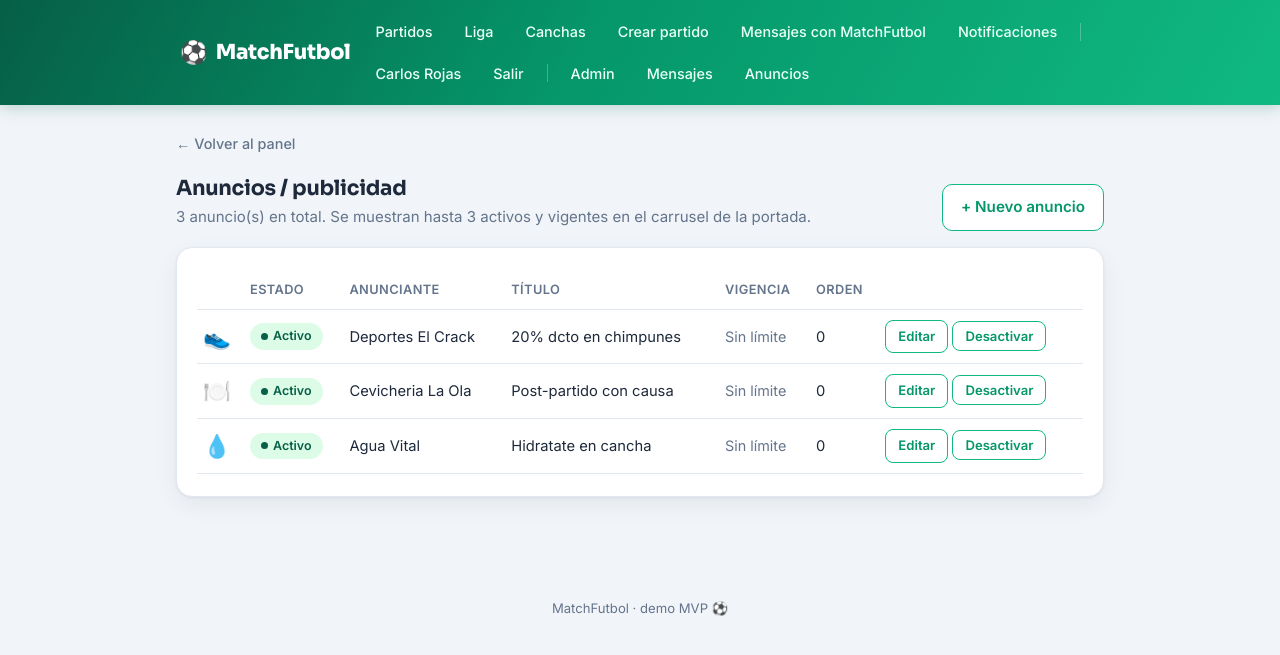
After one commit to carl218410-svg/matchfutbol-app, a Flask app: page /admin/anuncios in a window 1280 px wide. The commit adds this page. Shown: the top 655 px of the page. Run offline with Flask 3, Linux system fonts and the light colour scheme; the visitor is signed in with stand-in values (Sample User, id 1); data comes from the database, SQL or seed files in the repository; tables that the repository leaves empty hold one stand-in row (values such as "Sample post").

Commit message:
Panel admin de anuncios: imagen real, vigencia programada y orden

```diff
--- a/app.py
+++ b/app.py
@@ -23,7 +23,7 @@ from werkzeug.security import generate_password_hash, check_password_hash
 from werkzeug.middleware.proxy_fix import ProxyFix
 from flask import (
     Flask, request, redirect, url_for, render_template, flash, jsonify,
-    session, g,
+    session, g, Response,
 )
 from authlib.integrations.flask_client import OAuth
 
@@ -44,6 +44,9 @@ app.secret_key = os.environ.get("MATCHFUTBOL_SECRET_KEY", "matchfutbol-huacho-de
 # manda a Google no coincide con el que registraste (error 400
 # redirect_uri_mismatch) porque el esquema no calza.
 app.wsgi_app = ProxyFix(app.wsgi_app, x_for=1, x_proto=1, x_host=1, x_prefix=1)
+# Límite de tamaño de subida (imágenes de anuncios): evita que alguien mande
+# un archivo gigante por error y sature la base de datos/memoria.
+app.config["MAX_CONTENT_LENGTH"] = 3 * 1024 * 1024
 
 PASSWORD_DEMO_DEFAULT = "huacho123"  # password de los usuarios sembrados en _seed()
 ADMIN_PASSWORD = os.environ.get("MATCHFUTBOL_ADMIN_PASSWORD", "admin123")
@@ -362,6 +365,11 @@ def init_db():
     _add_column_if_missing(conn, "usuarios", "google_id", "google_id TEXT")
     _add_column_if_missing(conn, "canchas", "gestion_reservas",
                             "gestion_reservas TEXT NOT NULL DEFAULT 'interna'")
+    _add_column_if_missing(conn, "anuncios", "imagen_datos", "imagen_datos BLOB")
+    _add_column_if_missing(conn, "anuncios", "imagen_mime", "imagen_mime TEXT")
+    _add_column_if_missing(conn, "anuncios", "fecha_inicio", "fecha_inicio TEXT")
+    _add_column_if_missing(conn, "anuncios", "fecha_fin", "fecha_fin TEXT")
+    _add_column_if_missing(conn, "anuncios", "orden", "orden INTEGER NOT NULL DEFAULT 0")
     # El telefono pasa a ser opcional (dato de perfil, no credencial de
     # acceso) — reconstruye la tabla si venia de una version anterior donde
     # era NOT NULL UNIQUE.
@@ -1003,9 +1011,13 @@ def index():
         r["distrito"] for r in
         conn.execute("SELECT DISTINCT distrito FROM partidos ORDER BY distrito").fetchall()
     ]
-    # anuncios patrocinados: hasta 3 activos para el carrusel
+    # anuncios patrocinados: hasta 3 activos y vigentes para el carrusel
     anuncios = conn.execute(
-        "SELECT * FROM anuncios WHERE activo = 1 ORDER BY id LIMIT 3"
+        "SELECT * FROM anuncios WHERE activo = 1 "
+        "AND (fecha_inicio IS NULL OR fecha_inicio <= ?) "
+        "AND (fecha_fin IS NULL OR fecha_fin >= ?) "
+        "ORDER BY orden, id LIMIT 3",
+        (hoy, hoy),
     ).fetchall()
     conn.close()
     return render_template(
@@ -1724,6 +1736,8 @@ def admin_dashboard():
             "SELECT COUNT(DISTINCT organizador_id) AS n FROM mensajes_admin "
             "WHERE de_admin=0 AND leido_admin=0"
         ),
+        "anuncios_activos": contar("SELECT COUNT(*) AS n FROM anuncios WHERE activo=1"),
+        "anuncios_totales": contar("SELECT COUNT(*) AS n FROM anuncios"),
     }
     recaudado = conn.execute(
         "SELECT COALESCE(SUM(CASE WHEN i.rol='arquero' THEN p.precio_arquero ELSE p.precio_jugador "
@@ -2174,6 +2188,167 @@ def rechazar_reserva(reserva_id):
 
 
 # ---------------------------------------------------------------------------
+# Anuncios / publicidad (panel admin)
+# ---------------------------------------------------------------------------
+IMAGEN_ANUNCIO_MAX_BYTES = 2 * 1024 * 1024  # 2 MB
+
+
+def _leer_imagen_anuncio(archivo):
+    """Valida y devuelve (datos, mime) de un campo de archivo subido, o
+    (None, None) si no se subió nada. Lanza ValueError si el archivo no
+    parece una imagen o es demasiado pesado."""
+    if archivo is None or not archivo.filename:
+        return None, None
+    mime = archivo.mimetype or ""
+    if not mime.startswith("image/"):
+        raise ValueError("El archivo debe ser una imagen (JPG, PNG, etc.).")
+    datos = archivo.read()
+    if len(datos) > IMAGEN_ANUNCIO_MAX_BYTES:
+        raise ValueError("La imagen pesa demasiado (máximo 2 MB).")
+    return datos, mime
+
+
+@app.route("/anuncios/<int:anuncio_id>/imagen")
+def anuncio_imagen(anuncio_id):
+    conn = get_db()
+    a = conn.execute(
+        "SELECT imagen_datos, imagen_mime FROM anuncios WHERE id = ?", (anuncio_id,)
+    ).fetchone()
+    conn.close()
+    if a is None or not a["imagen_datos"]:
+        return "", 404
+    return Response(a["imagen_datos"], mimetype=a["imagen_mime"] or "image/jpeg")
+
+
+@app.route("/admin/anuncios")
+@admin_required
+def admin_anuncios():
+    conn = get_db()
+    anuncios = conn.execute("SELECT * FROM anuncios ORDER BY activo DESC, orden, id").fetchall()
+    conn.close()
+    return render_template("admin_anuncios.html", anuncios=anuncios)
+
+
+@app.route("/admin/anuncios/nuevo", methods=["GET", "POST"])
+@admin_required
+def nuevo_anuncio():
+    if request.method == "POST":
+        conn = get_db()
+        try:
+            datos, mime = _leer_imagen_anuncio(request.files.get("imagen"))
+            conn.execute(
+                "INSERT INTO anuncios (anunciante, titulo, texto, emoji, url, activo, "
+                "imagen_datos, imagen_mime, fecha_inicio, fecha_fin, orden, creado_en) "
+                "VALUES (?,?,?,?,?,1,?,?,?,?,?,?)",
+                (
+                    request.form["anunciante"].strip(),
+                    request.form["titulo"].strip(),
+                    request.form["texto"].strip(),
+                    request.form.get("emoji", "📣").strip() or "📣",
+                    request.form.get("url", "").strip() or None,
+                    datos,
+                    mime,
+                    request.form.get("fecha_inicio", "").strip() or None,
+                    request.form.get("fecha_fin", "").strip() or None,
+                    int(request.form.get("orden") or 0),
+                    datetime.now().isoformat(timespec="seconds"),
+                ),
+            )
+            conn.commit()
+            flash("Anuncio creado.", "ok")
+            conn.close()
+            return redirect(url_for("admin_anuncios"))
+        except ValueError as e:
+            flash(str(e) or "Revisa los datos del formulario.", "error")
+        except KeyError:
+            flash("Revisa los datos del formulario.", "error")
+        conn.close()
+    return render_template("admin_anuncio_form.html", anuncio=None)
+
+
+@app.route("/admin/anuncios/<int:anuncio_id>/editar", methods=["GET", "POST"])
+@admin_required
+def editar_anuncio(anuncio_id):
+    conn = get_db()
+    anuncio = conn.execute("SELECT * FROM anuncios WHERE id = ?", (anuncio_id,)).fetchone()
+    if anuncio is None:
+        conn.close()
+        flash("Ese anuncio no existe.", "error")
+        return redirect(url_for("admin_anuncios"))
+    if request.method == "POST":
+        try:
+            datos, mime = _leer_imagen_anuncio(request.files.get("imagen"))
+            if datos is None:
+                # No se subió una imagen nueva: conserva la que ya tenía.
+                conn.execute(
+                    "UPDATE anuncios SET anunciante=?, titulo=?, texto=?, emoji=?, url=?, "
+                    "fecha_inicio=?, fecha_fin=?, orden=? WHERE id=?",
+                    (
+                        request.form["anunciante"].strip(),
+                        request.form["titulo"].strip(),
+                        request.form["texto"].strip(),
+                        request.form.get("emoji", "📣").strip() or "📣",
+                        request.form.get("url", "").strip() or None,
+                        request.form.get("fecha_inicio", "").strip() or None,
+                        request.form.get("fecha_fin", "").strip() or None,
+                        int(request.form.get("orden") or 0),
+                        anuncio_id,
+                    ),
+                )
+            else:
+                conn.execute(
+                    "UPDATE anuncios SET anunciante=?, titulo=?, texto=?, emoji=?, url=?, "
+                    "imagen_datos=?, imagen_mime=?, fecha_inicio=?, fecha_fin=?, orden=? "
+                    "WHERE id=?",
+                    (
+                        request.form["anunciante"].strip(),
+                        request.form["titulo"].strip(),
+                        request.form["texto"].strip(),
+                        request.form.get("emoji", "📣").strip() or "📣",
+                        request.form.get("url", "").strip() or None,
+                        datos,
+                        mime,
+                        request.form.get("fecha_inicio", "").strip() or None,
+                        request.form.get("fecha_fin", "").strip() or None,
+                        int(request.form.get("orden") or 0),
+                        anuncio_id,
+                    ),
+                )
+            conn.commit()
+            flash("Anuncio actualizado.", "ok")
+            conn.close()
+            return redirect(url_for("admin_anuncios"))
+        except ValueError as e:
+            flash(str(e) or "Revisa los datos del formulario.", "error")
+        except KeyError:
+            flash("Revisa los datos del formulario.", "error")
+    conn.close()
+    return render_template("admin_anuncio_form.html", anuncio=anuncio)
+
+
+@app.route("/admin/anuncios/<int:anuncio_id>/activar", methods=["POST"])
+@admin_required
+def activar_anuncio(anuncio_id):
+    conn = get_db()
+    conn.execute("UPDATE anuncios SET activo = 1 WHERE id = ?", (anuncio_id,))
+    conn.commit()
+    conn.close()
+    flash("Anuncio activado.", "ok")
+    return redirect(url_for("admin_anuncios"))
+
+
+@app.route("/admin/anuncios/<int:anuncio_id>/desactivar", methods=["POST"])
+@admin_required
+def desactivar_anuncio(anuncio_id):
+    conn = get_db()
+    conn.execute("UPDATE anuncios SET activo = 0 WHERE id = ?", (anuncio_id,))
+    conn.commit()
+    conn.close()
+    flash("Anuncio desactivado.", "ok")
+    return redirect(url_for("admin_anuncios"))
+
+
+# ---------------------------------------------------------------------------
 # Liga MatchFutbol — tabla de posiciones
 # ---------------------------------------------------------------------------
 @app.route("/liga")
--- /dev/null
+++ b/templates/admin_anuncios.html
@@ -0,0 +1,66 @@
+{% extends "base.html" %}
+{% block content %}
+  <a href="{{ url_for('admin_dashboard') }}" class="back-link">← Volver al panel</a>
+  <div style="display:flex; justify-content:space-between; align-items:center; flex-wrap:wrap; gap:10px;">
+    <div>
+      <h2 class="section-title">Anuncios / publicidad</h2>
+      <p class="section-sub">{{ anuncios|length }} anuncio(s) en total. Se muestran hasta 3 activos y vigentes en el carrusel de la portada.</p>
+    </div>
+    <a class="btn sec" href="{{ url_for('nuevo_anuncio') }}">+ Nuevo anuncio</a>
+  </div>
+
+  {% if not anuncios %}
+    <div class="card"><p class="muted">Todavía no hay anuncios.</p></div>
+  {% else %}
+    <div class="card">
+      <div class="table-wrap">
+      <table>
+        <tr>
+          <th></th><th>Estado</th><th>Anunciante</th><th>Título</th>
+          <th>Vigencia</th><th>Orden</th><th></th>
+        </tr>
+        {% for a in anuncios %}
+          <tr>
+            <td>
+              {% if a.imagen_mime %}
+                <img src="{{ url_for('anuncio_imagen', anuncio_id=a.id) }}" alt="" style="width:40px;height:40px;object-fit:cover;border-radius:8px;">
+              {% else %}
+                <span style="font-size:1.4rem">{{ a.emoji }}</span>
+              {% endif %}
+            </td>
+            <td>
+              {% if a.activo %}
+                <span class="badge ok"><span class="dot"></span>Activo</span>
+              {% else %}
+                <span class="badge full">Desactivado</span>
+              {% endif %}
+            </td>
+            <td>{{ a.anunciante }}</td>
+            <td>{{ a.titulo }}</td>
+            <td class="muted">
+              {% if a.fecha_inicio or a.fecha_fin %}
+                {{ a.fecha_inicio or '…' }} → {{ a.fecha_fin or '…' }}
+              {% else %}
+                Sin límite
+              {% endif %}
+            </td>
+            <td>{{ a.orden }}</td>
+            <td style="white-space:nowrap">
+              <a class="btn sec btn-slot" href="{{ url_for('editar_anuncio', anuncio_id=a.id) }}">Editar</a>
+              {% if a.activo %}
+                <form method="post" action="{{ url_for('desactivar_anuncio', anuncio_id=a.id) }}" style="display:inline">
+                  <button class="btn sec btn-slot" type="submit">Desactivar</button>
+                </form>
+              {% else %}
+                <form method="post" action="{{ url_for('activar_anuncio', anuncio_id=a.id) }}" style="display:inline">
+                  <button class="btn sec btn-slot" type="submit">Activar</button>
+                </form>
+              {% endif %}
+            </td>
+          </tr>
+        {% endfor %}
+      </table>
+      </div>
+    </div>
+  {% endif %}
+{% endblock %}
--- a/templates/admin_dashboard.html
+++ b/templates/admin_dashboard.html
@@ -69,5 +69,11 @@
       </p>
       <a class="btn sec" href="{{ url_for('admin_mensajes') }}">Ver mensajes</a>
     </div>
+
+    <div class="card">
+      <h2 style="margin:0">📣 Anuncios</h2>
+      <p class="muted" style="margin:4px 0 12px">{{ m.anuncios_activos }} activos de {{ m.anuncios_totales }} totales</p>
+      <a class="btn sec" href="{{ url_for('admin_anuncios') }}">Gestionar anuncios</a>
+    </div>
   </div>
 {% endblock %}
--- a/templates/base.html
+++ b/templates/base.html
@@ -298,6 +298,7 @@
           <span class="navsep"></span>
           <a href="{{ url_for('admin_dashboard') }}">Admin</a>
           <a href="{{ url_for('admin_mensajes') }}">Mensajes</a>
+          <a href="{{ url_for('admin_anuncios') }}">Anuncios</a>
         {% endif %}
       </nav>
     </div>
--- a/templates/index.html
+++ b/templates/index.html
@@ -32,7 +32,11 @@
       <div class="ad-track">
         {% for a in anuncios %}
           <a class="ad p{{ loop.index0 }} {{ 'active' if loop.first }}" href="{{ a.url or '#' }}">
-            <span class="ad-emoji">{{ a.emoji }}</span>
+            {% if a.imagen_mime %}
+              <span class="ad-emoji"><img src="{{ url_for('anuncio_imagen', anuncio_id=a.id) }}" alt="{{ a.anunciante }}" style="width:100%;height:100%;object-fit:cover;border-radius:14px;"></span>
+            {% else %}
+              <span class="ad-emoji">{{ a.emoji }}</span>
+            {% endif %}
             <span class="ad-body">
               <span class="ad-tag">Patrocinado · {{ a.anunciante }}</span>
               <div class="ad-title">{{ a.titulo }}</div>
```
Also changed, not shown: templates/admin_anuncio_form.html (added, +51 -0 lines), README.md.
